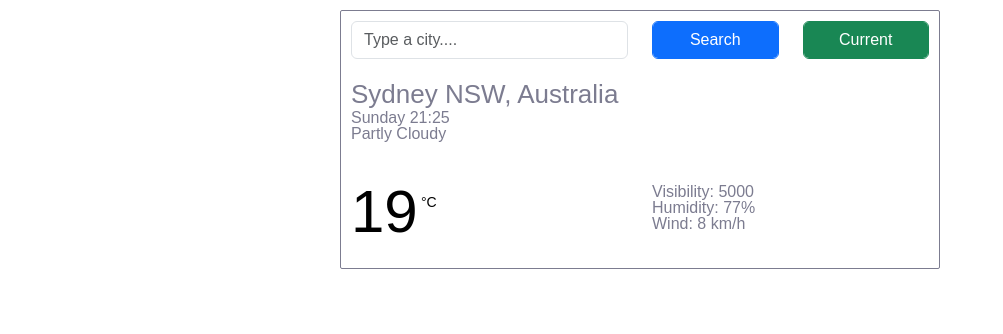
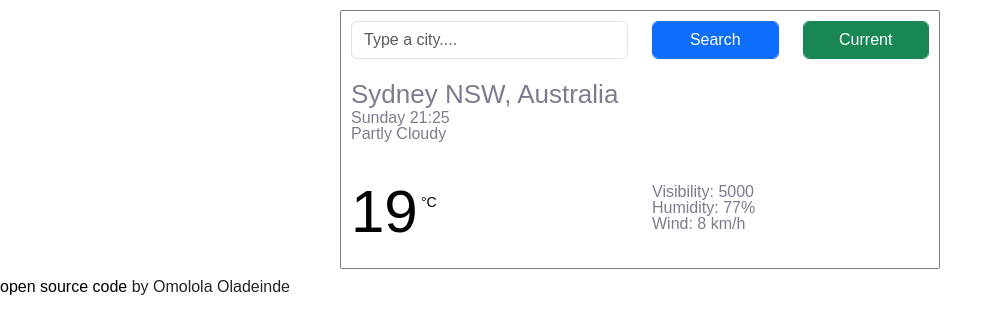
Before and after one commit to lowlah/checks, a website built with Parcel: page index.html in a window 1280 px wide. Shown: the whole page, without its empty margins (0-1003 px from the left). Built offline with nearby package versions, Linux system fonts and the light colour scheme.

Commit message:
add source name

```diff
--- a/index.html
+++ b/index.html
@@ -77,6 +77,8 @@
         </div>
       </div>
     </div>
+    <p class="source"><a href="https://github.com/lowlah/weather_app">open source code</a> by Omolola Oladeinde</p>
+
 
     <script src="src/index.js"></script>
   </body>
```
